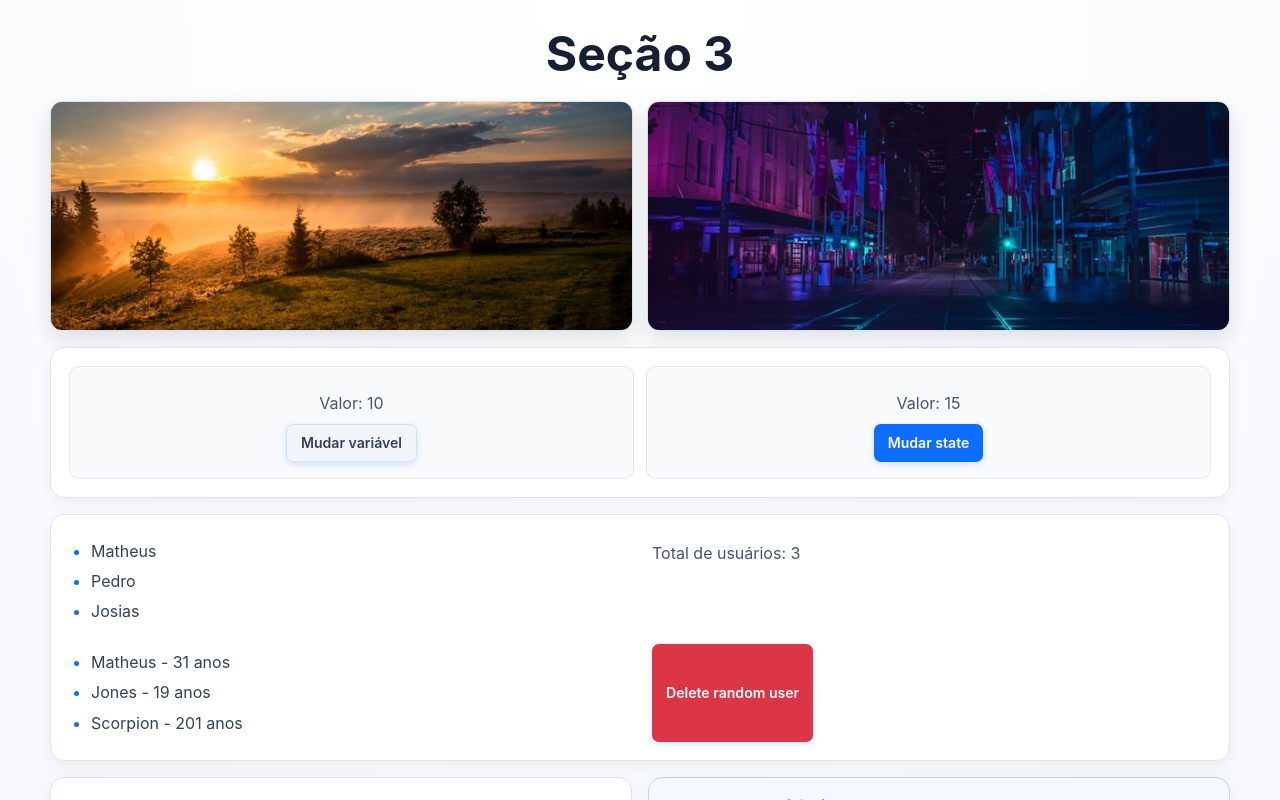
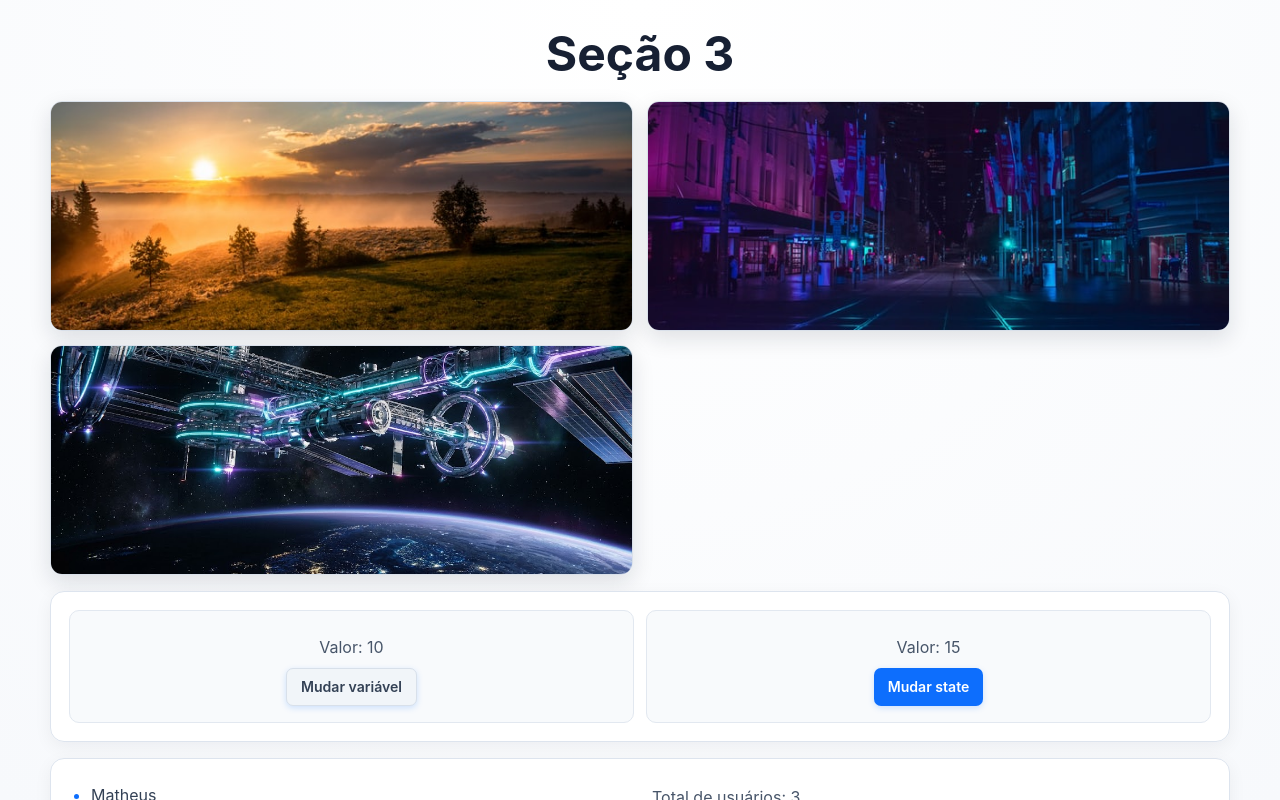
Before and after one commit to BackFlamexs/react-fundamentals-lab, a React (Vite) app in the folder aula_8/: page / in a window 1280 px wide. Shown: the top 800 px of the page. Built offline with nearby package versions, Linux system fonts and the light colour scheme.

Commit message:
feat: add additional futuristic asset

```diff
--- a/aula_8/src/App.jsx
+++ b/aula_8/src/App.jsx
@@ -45,6 +45,8 @@ function App() {
 
         {/* Asset importado de src/assets */}
         <img src={city} alt="Cidade" />
+
+        <img src="/orbital-station.jpg" alt="Estação orbital futurista" />
       </div>
 
       {/* Variável comum x useState */}
```
Also changed, not shown: aula_8/public/orbital-station.jpg (added).
